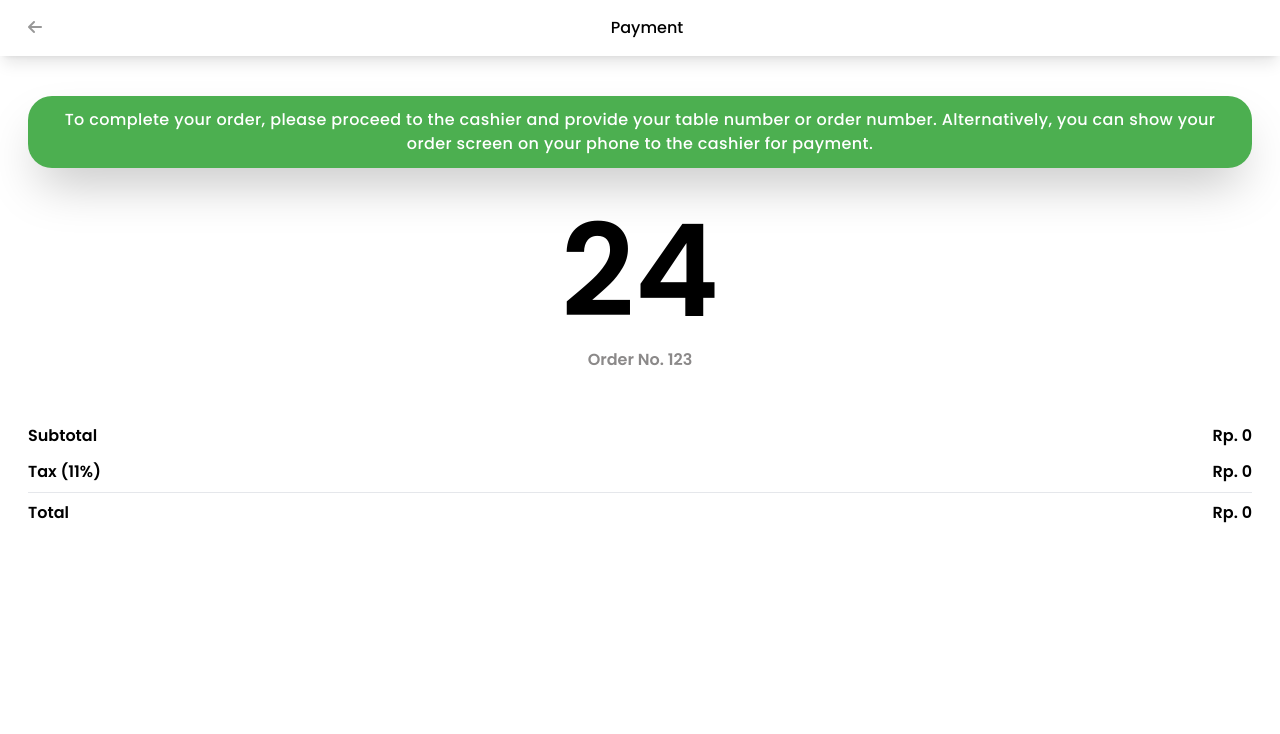
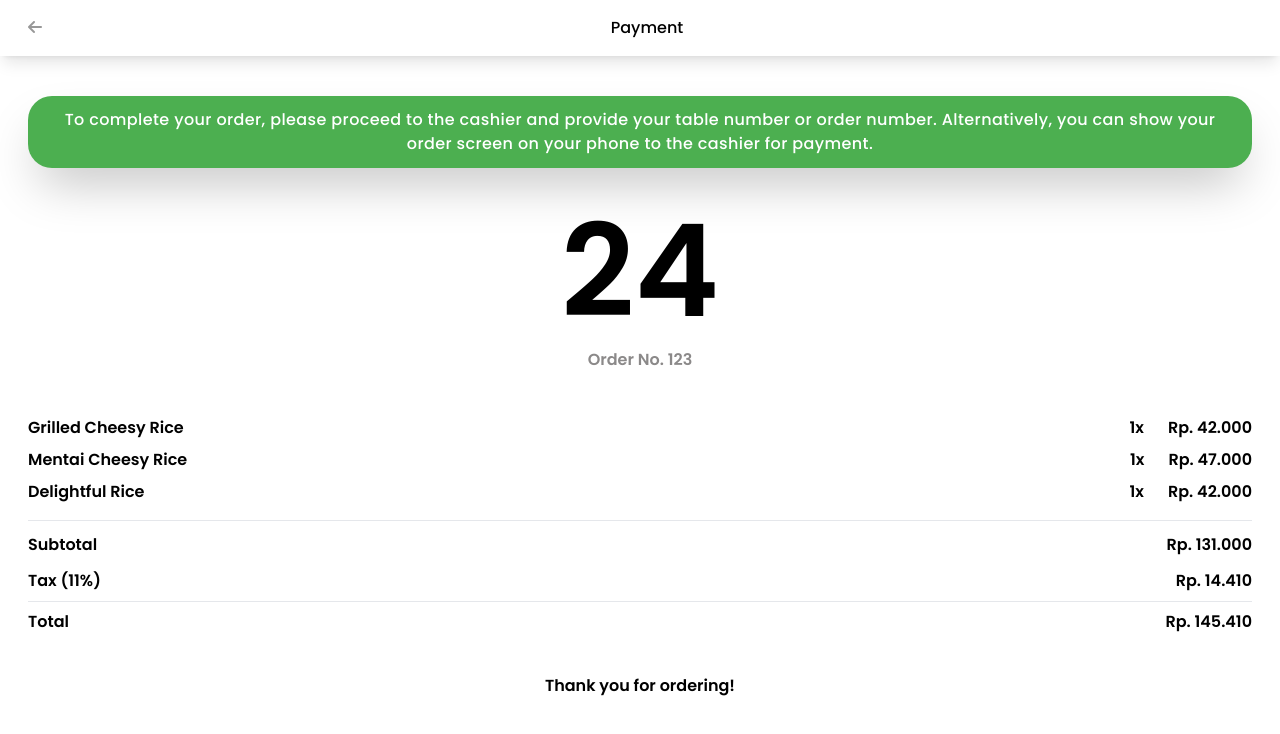
Before and after one commit to Fortunate-Coffee/Front-End-Fortunate-Coffee, a React (Create React App) app: page /payment in a window 1280 px wide. Shown: the top 734 px of the page. Built offline with nearby package versions, Linux system fonts and the light colour scheme.

Commit message:
Adding Splash Page and Modifying Payment Page

```diff
--- a/src/App.js
+++ b/src/App.js
@@ -1,3 +1,4 @@
+import { useState, useEffect } from 'react';
 import { BrowserRouter, Routes, Route } from 'react-router-dom';
 
 // pages
@@ -7,12 +8,20 @@ import MenuPage from './pages/MenuPage';
 import DetailMenuPage from './pages/DetailMenuPage';
 import CartPage from './pages/CartPage';
 import PaymentPage from './pages/PaymentPage';
+import SplashPage from './pages/SplashPage';
 
 const App = () => {
+  const [isLoading, setIsLoading] = useState(true);
+
+  useEffect(() => {
+    setTimeout(() => {
+      setIsLoading(false);
+    }, 3000);
+  }, []);
   return(
     <BrowserRouter>
       <Routes>
-        <Route path='/' element = {<HomePage />} />
+        <Route path='/' element={isLoading ? <SplashPage /> : <HomePage />} />
         <Route path='/category/:categorySlug' element = {<MenuPage />} />
         <Route path='/detail/:categorySlug/:menuSlug' element = {<DetailMenuPage />}/>
         <Route path='/cart' element = {<CartPage />} />
--- /dev/null
+++ b/src/component/atoms/HomeButton.jsx
@@ -0,0 +1,13 @@
+import { Link } from "react-router-dom";
+
+const HomeButton = () => {
+    return (
+        <div className="grow">
+            <Link to="/">
+                <i className="fa-solid fa-arrow-left fa-fade text-black"></i>
+            </Link>
+        </div>
+    );
+};
+
+export default HomeButton;
--- a/src/component/templates/Cart.jsx
+++ b/src/component/templates/Cart.jsx
@@ -27,7 +27,11 @@ const Cart = () => {
                 {/* Tampilkan TotalPayment hanya jika ada item yang ditampilkan dalam CartItem */}
                 {prices.length > 0 ? (
                     <>
-                        <div className="flex mt-10">
+                    <div className="flex mt-10">
+                            <p className='flex items-center w-6/12 font-semibold'>Name</p>
+                            <input type="text" className="w-6/12 truncate bg-[#E8E8E8] font-semibold p-2 placeholder:font-medium block hover:border-none focus:outline-none rounded-xl text-center" placeholder="Your Name" />
+                        </div>
+                        <div className="flex mt-3">
                             <p className='flex items-center w-10/12 font-semibold'>Table Number</p>
                             <input type="number" min={1} className="w-2/12 truncate bg-[#E8E8E8] font-semibold p-2 placeholder:font-medium block hover:border-none focus:outline-none rounded-xl text-center" placeholder="1" />
                         </div>
--- a/src/component/templates/Payment.jsx
+++ b/src/component/templates/Payment.jsx
@@ -1,16 +1,26 @@
-import { useState } from 'react';
-import BackButton from '../atoms/BackButton';
+import { useState, useEffect } from 'react';
+import { menuData } from '../../menu';
+import { formatPrice } from '../../menu';
+import HomeButton from '../atoms/HomeButton';
 import PaymentInfo from '../atoms/PaymentInfo';
 import TotalPayment from '../molecules/TotalPayment';
 
 const Payment = () => {
+    const [limitedOfferItems, setLimitedOfferItems]= useState(menuData["Limited Offer"].items);
+
     // State untuk menyimpan semua harga
     const [prices, setPrices] = useState([]);
+
+    // Memperbarui state harga saat komponen dirender
+    useEffect(() => {
+        const allPrices = limitedOfferItems.map(item => item.price);
+        setPrices(allPrices);
+    }, [limitedOfferItems, setPrices]);
 
     return(
         <div className="">
             <div className='fixed top-0 z-0 w-full h-auto bg-white shadow-lg flex px-7 py-4'>
-                <BackButton />
+                <HomeButton />
                 <h1 className="grow font-medium">Payment</h1>
             </div>
             <div className="mx-7 my-4">
@@ -19,7 +29,20 @@ const Payment = () => {
                     <p className='font-semibold text-9xl'>24</p>
                     <p className='font-semibold mt-3 text-[#8B8989]'>Order No. 123</p>
                 </div>
+                <div className="flex flex-col font-semibold mb-3">
+                    {limitedOfferItems.map((item, index) => (
+                        <div key={index} className="flex flex-row justify-between my-1 truncate">
+                            <p>{item.name}</p>
+                            <div className="flex flex-row w-3/12 justify-end">
+                                <p className='mx-6'>1x</p>
+                                <p>Rp. {formatPrice(item.price)}</p>
+                            </div>
+                        </div>
+                    ))}
+                </div>
+                <hr></hr>
                 <TotalPayment prices={prices} />
+                <p className='my-9 font-semibold text-center'>Thank you for ordering!</p>
             </div>
         </div>
     );
--- /dev/null
+++ b/src/pages/SplashPage.jsx
@@ -0,0 +1,9 @@
+const SplashPage = () => {
+    return(
+        <div className="fa-bounce h-screen flex items-center justify-center">
+            <img src={"https://i.ibb.co/6PqZqwL/FC-Logo.png"} alt="Logo Fortunate Coffee"></img>
+        </div>
+    );
+}
+
+export default SplashPage;
```
Also changed, not shown: public/images/FC Logo.png (added).
